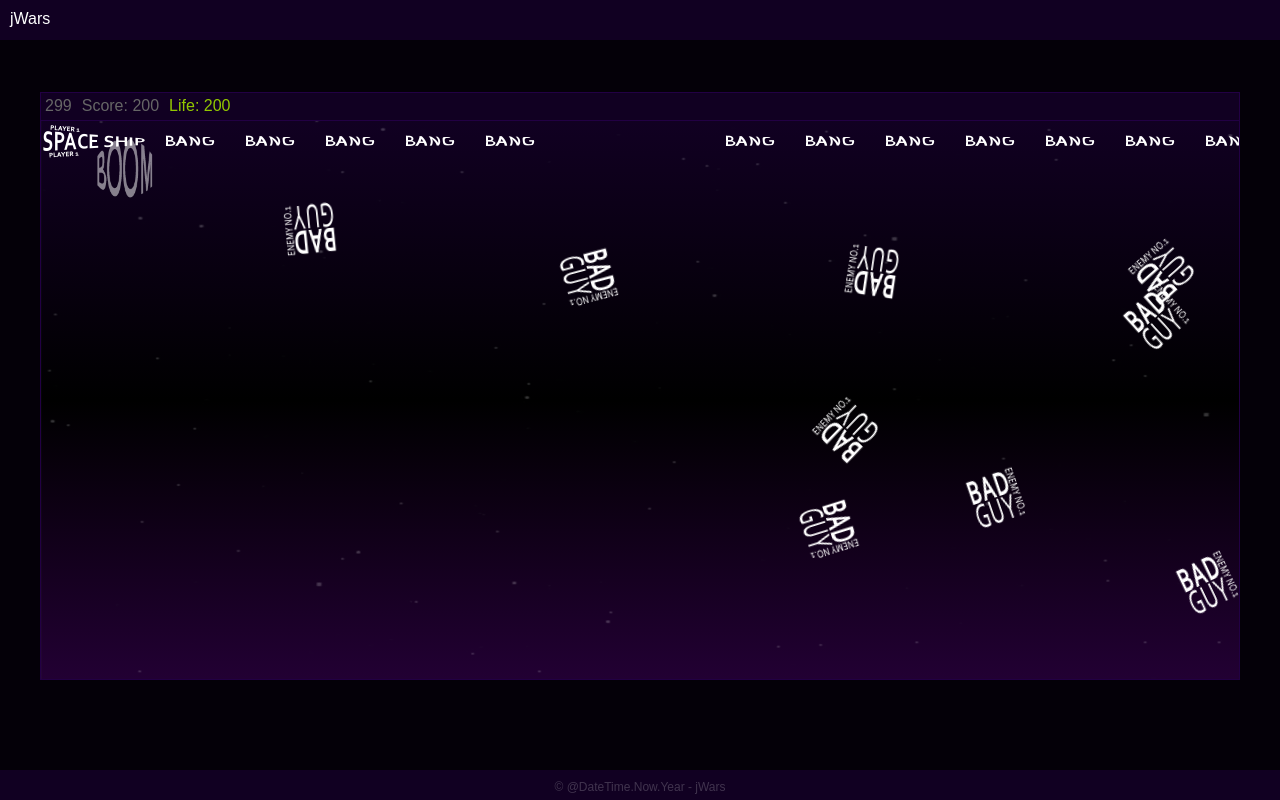
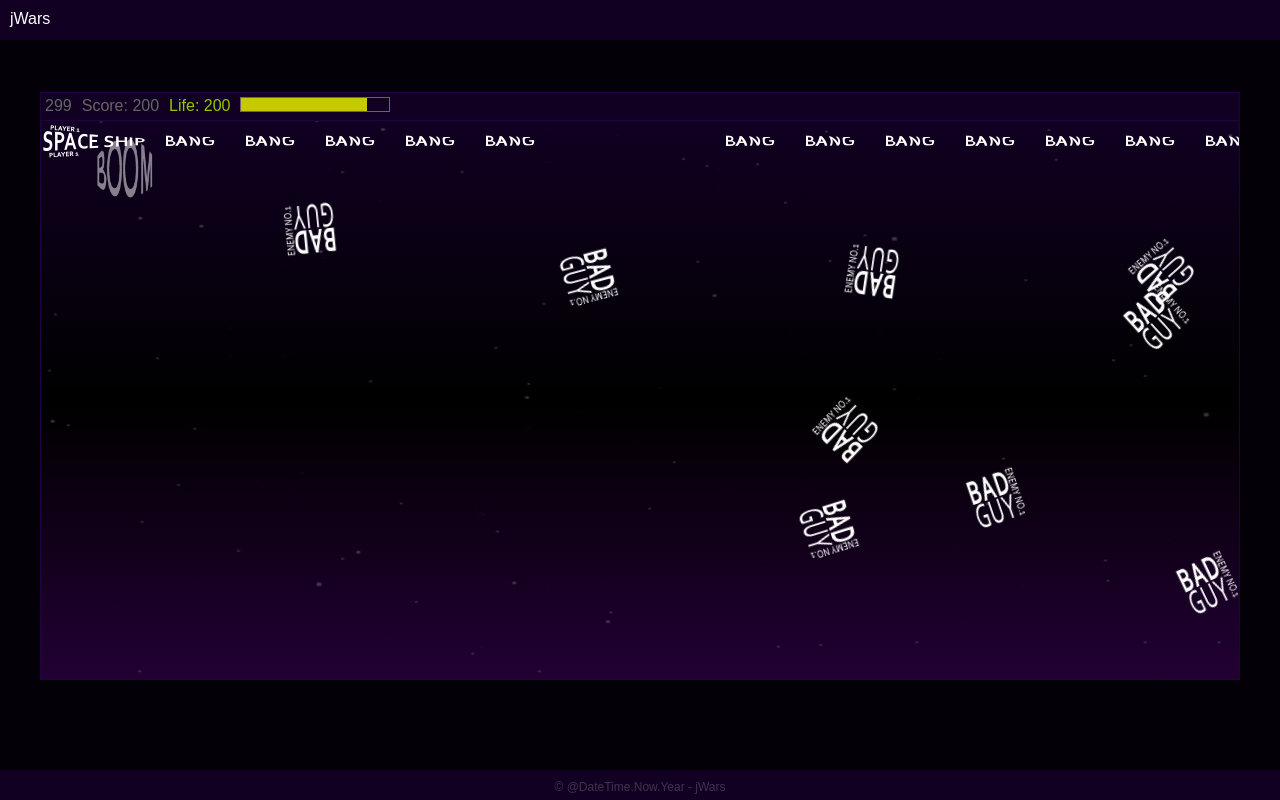
Before and after one commit to RikkiGullick/jsWars, a plain HTML site: page index.html in a window 1280 px wide. Drawn offline with Linux system fonts and the light colour scheme.

Commit message:
Added a groovy little life bar that changes colour and diminishes as life drops. Yay!

```diff
--- a/Scripts/game/statsBar.js
+++ b/Scripts/game/statsBar.js
@@ -3,6 +3,7 @@ export default class StatsBar {
     _$tick = null;
     _$score = null;
     _$life = null;
+    _$lifeBar = null;
     score = 0;
     life = 250;
 
@@ -10,6 +11,7 @@ export default class StatsBar {
         this._$tick = $('#tick');
         this._$score = $('#score');
         this._$life = $('#life');
+        this._$lifeBar = $('#lifeBar');
         this.score = 0;
         this.life = 250; // updated from 50 to 250 for testing purposes
     }
@@ -26,6 +28,7 @@ export default class StatsBar {
 
     updateLife(value) {
         this.life -= value;
+        this._$lifeBar.css({"width": `${(this.life / 2.5) + 5}%`, "background-color": `rgb(200, ${this.life}, 0)`});
     }
 
     displayScore() {
--- a/css/styles.css
+++ b/css/styles.css
@@ -150,4 +150,16 @@ footer {
     float: left;
     padding-right: 10px; }
 
+#lifeBarContainer {
+  width: 150px;
+  height: 15px;
+  border: 1px solid #666;
+  padding: 0;}
+
+#lifeBar {
+  width: 100%;
+  max-width: 100%;
+  height: 100%;
+  background-color: rgb(147, 255, 0);
+}
 /*# sourceMappingURL=styles.css.map */
--- a/index.html
+++ b/index.html
@@ -16,7 +16,8 @@
         <div id="stats">
             <div id="tick"></div>
             <div id="score"></div>
-            <div id="life"></div>
+            <div id="life"><div ide="lifeBar"></div></div>
+            <div id="lifeBarContainer"><div id="lifeBar"></div></div>
         </div>
         <div id="game"></div>
 
```
